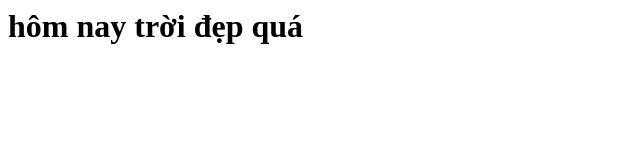
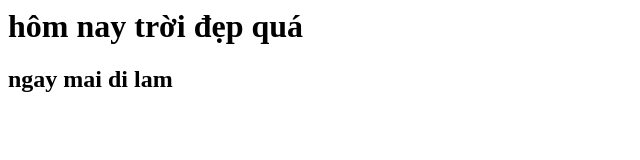
Before and after one commit to RobertWien/github-demo, a plain HTML site: page index.html in a window 1280 px wide. Shown: the whole page, without its empty margins (0-640 px from the left). Drawn offline with Linux system fonts and the light colour scheme.

Commit message:
add about.html file

```diff
--- a/index.html
+++ b/index.html
@@ -1 +1,2 @@
 <h1>hôm nay trời đẹp quá </h1>
+<h2>ngay mai di lam</h2>
```
Also changed, not shown: about.html (+1 -0 lines).
